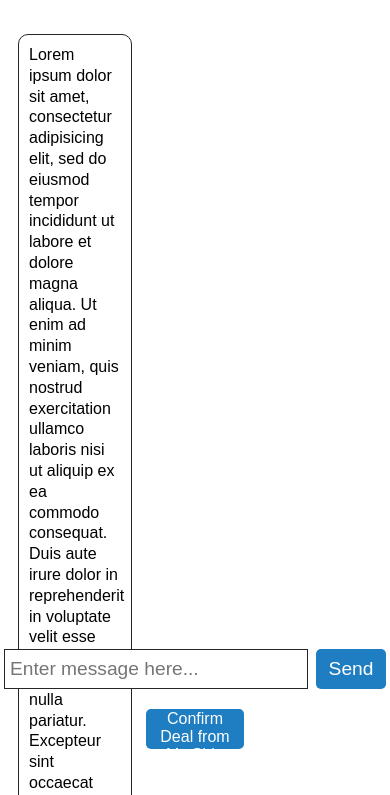
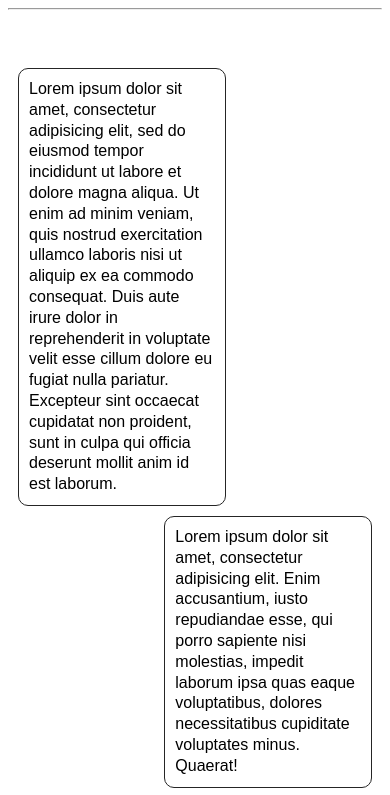
Before and after one commit to junruren/CSE-134B, a plain HTML site: page chat.html in a window 390 px wide. Shown: the part 75-870 px from the top of the page. Drawn offline with Linux system fonts and the light colour scheme.

Commit message:
Make chat responsive

```diff
--- a/chat.html
+++ b/chat.html
@@ -11,6 +11,7 @@
     <link rel="stylesheet" href="css/chat.css">
   </head>
   <body>
+    <div class="flex-container">
       <nav>
         <div class="nav-left">
           <a href="#"><i class="fas fa-chevron-left"></i> Back</a>
@@ -21,7 +22,6 @@
         <div class="nav-right"></div>
       </nav>
       <hr>
-    <div class="container">
       <div class="messages">
         <div class="others-message">
           <p>Lorem ipsum dolor sit amet, consectetur adipisicing elit, sed do eiusmod tempor incididunt ut labore et dolore magna aliqua. Ut enim ad minim veniam, quis nostrud exercitation ullamco laboris nisi ut aliquip ex ea commodo consequat. Duis aute irure dolor in reprehenderit in voluptate velit esse cillum dolore eu fugiat nulla pariatur. Excepteur sint occaecat cupidatat non proident, sunt in culpa qui officia deserunt mollit anim id est laborum.</p>
@@ -33,7 +33,6 @@
           <p>Lorem ipsum dolor sit amet, consectetur adipisicing elit, sed do eiusmod tempor incididunt ut labore et dolore magna aliqua. Ut enim ad minim veniam, quis nostrud exercitation ullamco laboris nisi ut aliquip ex ea commodo consequat. Duis aute irure dolor in reprehenderit in voluptate velit esse cillum dolore eu fugiat nulla pariatur. Excepteur sint occaecat cupidatat non proident, sunt in culpa qui officia deserunt mollit anim id est laborum.</p>
         </div>
       </div>
-    </div>
       <footer>
         <div class="chat-control">
           <input type="text" placeholder="Enter message here...">
@@ -41,5 +40,6 @@
         </div>
         <button class="button">Confirm Deal from My Side</button>
       </footer>
+    </div>
   </body>
 </html>
--- a/css/chat.css
+++ b/css/chat.css
@@ -24,12 +24,14 @@ nav > div {
 
 .messages {
   margin: 40px 0;
+  min-height: 65vh;
 }
 
 .messages > div {
   border: 1px solid #252525;
   border-radius: 10px;
-  width: 30%;
+  width: 55%;
+  max-width: 550px;
   margin-top: 10px;
   margin-bottom: 10px;
 }
@@ -50,14 +52,18 @@ nav > div {
   margin-right: 10px;
 }
 
+.flex-container {
+  display: flex;
+  flex-direction: column;
+}
+
 footer {
-  position: fixed;
-  bottom: 0;
-  left: 0px;
+  margin-top: auto;
+  margin-bottom: 0;
   width: 100%;
 }
 
-button {
+button, input {
   border-radius: 5px;
 }
 
@@ -91,3 +97,15 @@ footer > button {
   width: 18%;
   height: 40px;
 }
+
+/* https://stackoverflow.com/questions/34365271/hr-inside-container-with-display-flex-become-corrupted */
+hr {
+  margin-left: 0;
+  margin-right: 0;
+}
+
+@media screen and (max-width: 860px) {
+  footer > button {
+    min-width: 210px;
+  }
+}
```
Lines whose indentation alone changed are shown as unchanged.
